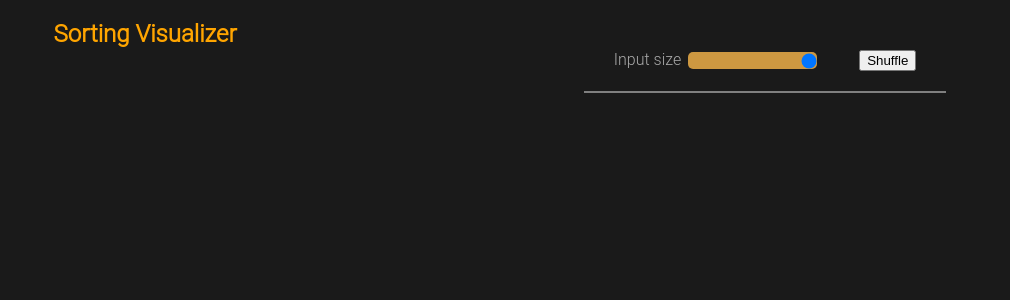
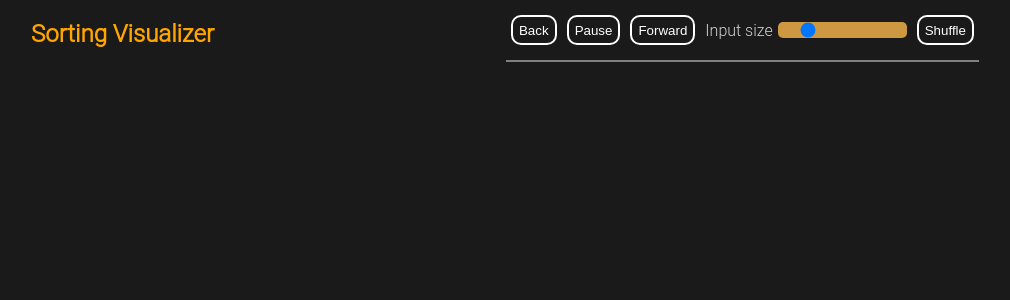
Before and after one commit to Ashley-Xu/Sorting-Visualization, a Next.js app: page /mergesort in a window 1280 px wide. Shown: the top 300 px of the page, without its empty margins (135-1145 px from the left). Built offline with nearby package versions, Linux system fonts and the light colour scheme.

Commit message:
added playback buttons & restructure playback controls

```diff
--- /dev/null
+++ b/components/contexts.js
@@ -0,0 +1,3 @@
+import React from "react";
+
+export const VisualizerStates = React.createContext(null);
--- /dev/null
+++ b/components/controls.js
@@ -0,0 +1,81 @@
+import React, {useContext} from "react";
+import {VisualizerStates} from "./contexts";
+
+const Space = () => <Group grow> </Group>;
+
+const Group = ({children, grow}) => (
+    <div>
+        {children}
+        <style jsx>{`
+          div {
+            display: inline-flex;
+            flex-grow: ${grow ? 1 : 0};
+          }
+        `}</style>
+    </div>
+);
+
+const Slider = ({onChange, min, max, init, title = null}) => (
+    <Group grow>
+        {title && <span>{title}</span>}
+        <input type="range" min={min} max={max} defaultValue={init} onChange={e => onChange(e.target.value)}/>
+        <style jsx>{`
+          input[type="range"] {
+            appearance: none;
+            background: #CD9841;
+            border-radius: 5px;
+            margin: 0 5px;
+            flex-grow: inherit;
+          }
+          span {
+            margin-left: 5px;
+            color: lightgrey;
+          }
+        `}</style>
+    </Group>
+);
+
+const Button = ({children}) => (
+    <>
+        <button>{children}</button>
+        <style jsx>{`
+          button {
+            background: none;
+            border: 2px solid white;
+            border-radius: 10px;
+            color: white;
+            height: 30px;
+            margin: 0 5px;
+          }
+        `}</style>
+    </>
+);
+
+export default () => {
+    const {
+        N: [N, set_N],
+        step: [step, set_step]
+    } = useContext(VisualizerStates);
+
+    return (
+        <div>
+            <Group>
+                <Button>Back</Button>
+                <Button>Pause</Button>
+                <Button>Forward</Button>
+            </Group>
+            <Space/>
+            <Slider onChange={set_N} title="Input size" min="1" max="500" init={N}/>
+            <Space/>
+            <Button>Shuffle</Button>
+            <style jsx>{`
+              div {
+                color: darkgrey;
+                display: flex;
+                align-items: center;
+                justify-content: space-evenly;
+              }
+            `}</style>
+        </div>
+    );
+};
--- a/pages/[visualizer].js
+++ b/pages/[visualizer].js
@@ -1,64 +1,30 @@
-import React, {useState} from "react";
+import React, {useState, useContext} from "react";
 import {useRouter} from "next/router";
 import Nav from "../components/nav";
-
-const Slider = ({onChange, min, max, initial}) => (
-    <>
-        <input type="range" min={min} max={max} defaultValue={initial} onChange={e => onChange(e.target.value)}/>
-        <style jsx>{`
-          input[type="range"] {
-            appearance: none;
-            background: #CD9841;
-            border-radius: 5px;
-            flex-grow: 1;
-          }
-        `}</style>
-    </>
-);
-
-const Input = ({N, set_N}) => (
-    <div className="container">
-        <div className="group grow">
-            <span>Input size</span>
-            <Slider onChange={n => set_N(n)} min="1" max="500" initial={N}/>
-        </div>
-        <div className="group">
-            <button>Shuffle</button>
-        </div>
-        <style jsx>{`
-          div.container {
-            color: darkgrey;
-            padding: 10px;
-            display: flex;
-          }
-          div.group {
-            padding: 10px 20px;
-            display: inline-flex;
-          }
-          div.group > span {
-            margin-right: 5px;
-          }
-          .grow {
-            flex-grow: 1;
-          }
-        `}</style>
-    </div>
-);
+import Controls from "../components/controls";
+import {VisualizerStates} from "../components/contexts";
 
 export default () => {
-    const [N, set_N] = useState(500);
+    const N = useState(100);
+    const paused = useState(false);
+    const step = useState(0);
+    const provideStates = children =>
+        <VisualizerStates.Provider
+            value={{N, paused, step}}
+        >{children}</VisualizerStates.Provider>;
 
-    return (
+    return provideStates(
         <Nav>
             <div className="container">
-                <div className="input"><Input N={N} set_N={set_N}/></div>
+                <div className="controls"><Controls/></div>
                 <style jsx>{`
                   div.container {
                     display: flex;
                   }
-              div.input {
+                  div.controls {
                     width: 100%;
-                margin: 20px;
+                    margin: 0 20px;
+                    padding: 15px 0;
                     border-bottom: 2px solid grey;
                   }
                 `}</style>
```
Lines whose indentation alone changed are shown as unchanged.
